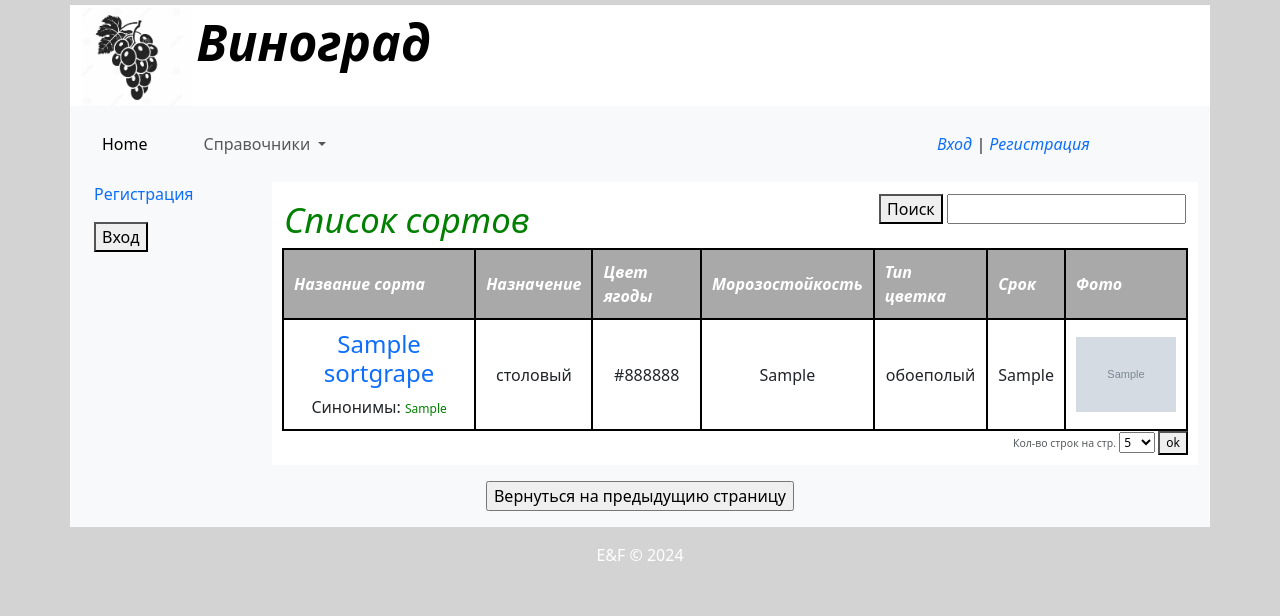
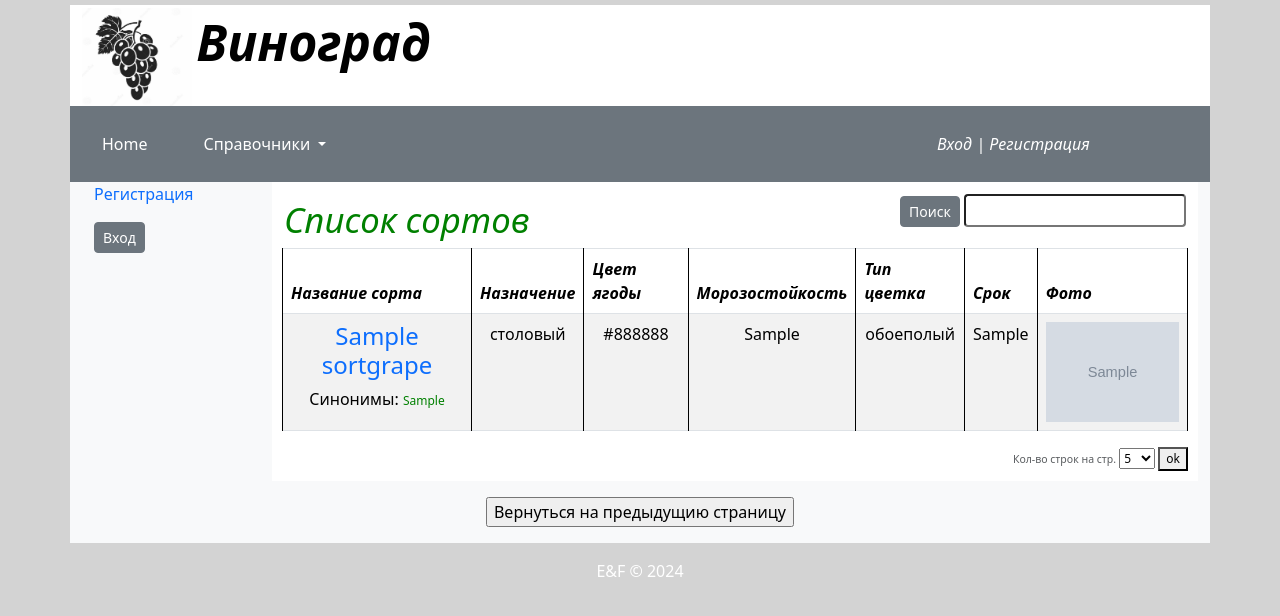
Before and after one commit to eskealexey/mygrape, a Django app: page /sorts/ in a window 1280 px wide. Shown: the top 616 px of the page. Run offline with Django 5.2, Linux system fonts and the light colour scheme; tables that the repository leaves empty hold one stand-in row (values such as "Sample post"); grey boxes marked "Sample" are stand-in pictures; some libraries are stand-ins or nearby versions.

Commit message:
приложение Grape. refactoring fronted, исправление поиска в справочнике сортов

```diff
--- a/grape/spravgrape/views.py
+++ b/grape/spravgrape/views.py
@@ -55,9 +55,10 @@ def found(request):
         if str_ == '':
             return render(request, 'spravgrape/found.html',context=context)
         else:
-            data = SortGrape.objects.filter(name__contains=str_).all()
+            # data = SortGrape.objects.filter(name__contains=str_).all()
+            data = SortGrape.objects.filter(name__icontains =str_).all()
             if not data:
-                data = SortGrape.objects.filter(alias__contains=str_).all()
+                data = SortGrape.objects.filter(alias__icontains=str_).all()
             context = {
                 'data': data,
             }
--- a/grape/templates/app/enter.html
+++ b/grape/templates/app/enter.html
@@ -4,9 +4,9 @@
 {% if request.user.is_authenticated %}
     <p><span style="color: #3b635d; font-size:12px ">Добро пожаловать,</span><br>
         {{ request.user.username}}</p>
-    <p><a href="{% url 'logout' %}"><button class="button">Выход</button></a></p>
+    <p><a href="{% url 'logout' %}"><button class="btn btn-secondary btn-sm">Выход</button></a></p>
 {% else %}
     <p><a href="{% url 'registration' %}">Регистрация</a></p>
-    <p><a href="{% url 'login' %}"><button class="button">Вход</button></a></p>
+    <p><a href="{% url 'login' %}"><button class="btn btn-secondary btn-sm">Вход</button></a></p>
 {% endif %}
 </aside>
--- a/grape/templates/index_template.html
+++ b/grape/templates/index_template.html
@@ -14,24 +14,24 @@
 <body>
     <header class="container-sm bg-white text-dark">
         <img src="{% static 'app/img/logo.png' %}" width="110px" height="auto"> <span class="logo">Виноград</span>
-        <div class="row align-items-center bg-light">
+        <div class="row align-items-center  bg-secondary text-white">
             <div class="col-sm-9">
-                <nav class="navbar navbar-expand-lg navbar-light bg-light">
+                <nav class="navbar navbar-expand-lg navbar-light bg-secondary">
                   <div class="container-fluid">
                     <div class="collapse navbar-collapse" id="navbarNavDropdown">
                       <ul class="navbar-nav">
                         <li class="nav-item">
-                          <a class="nav-link active" aria-current="page" href="/">Home</a>
+                          <a class="nav-link  text-white active" aria-current="page" href="/">Home</a>
                         </li>
                         {% if request.user.is_authenticated %}
                           <li class="nav-item">
-                          <a class="nav-link" href="/jornal/">Журнал работы</a>
+                          <a class="nav-link  text-white" href="/jornal/">Журнал работы</a>
                         </li>
                         {% else %}
                              <li class="nav-item"></li>
                         {% endif %}
                         <li class="nav-item dropdown">
-                          <a class="nav-link dropdown-toggle" href="#" id="navbarDropdownMenuLink" role="button" data-bs-toggle="dropdown" aria-expanded="false">
+                          <a class="nav-link dropdown-toggle  text-white" href="#" id="navbarDropdownMenuLink" role="button" data-bs-toggle="dropdown" aria-expanded="false">
                             Справочники
                           </a>
                           <ul class="dropdown-menu" aria-labelledby="navbarDropdownMenuLink">
@@ -49,9 +49,9 @@
             <div class="col-lg fst-italic">
 
            {% if request.user.is_authenticated %}
-                Добро пожаловать, <span style="font-weight: bold">{{ request.user.username}}</span>  |  <a href="{% url 'logout' %}">Выход</a>
+                Добро пожаловать, <span style="font-weight: bold">{{ request.user.username}}</span>  |  <a class="text-white" href="{% url 'logout' %}">Выход</a>
            {% else %}
-                <a href="{% url 'login' %}">Вход</a>  |  <a href="{% url 'registration' %}">Регистрация</a>
+                <a class="text-white" href="{% url 'login' %}">Вход</a>  |  <a class="text-white" href="{% url 'registration' %}">Регистрация</a>
            {% endif %}
 
             </div>
--- a/grape/templates/jornal/index_jornal.html
+++ b/grape/templates/jornal/index_jornal.html
@@ -1,9 +1,9 @@
 {% extends 'index_template.html' %}
 
 {% block content %}
-<article class="main">
+
 <h4>Посадочные места винограда</h4>
-<table id="table">
+<table class="table table-bordered table-striped">
     <thead>
     <tr>
         <th>№ п/п</th>
@@ -19,7 +19,7 @@
     {% endfor %}
     </tbody>
 </table>
-</article>
+
 {% endblock %}
 
 {% block left %}
--- a/grape/templates/jornal/left.html
+++ b/grape/templates/jornal/left.html
@@ -1,5 +1,3 @@
-
-
 
 <hr>
   <p><a href="/jornal/add_place">Добавить место</a></p>
--- a/grape/templates/spravgrape/found.html
+++ b/grape/templates/spravgrape/found.html
@@ -6,7 +6,7 @@
      {{ title }}
     </div>
 
-<table>
+<table class="table table-striped table-bordered table-hover table-condensed">
     <thead>
     <tr>
         <th>Название сорта</th>
--- a/grape/templates/spravgrape/grape_detail.html
+++ b/grape/templates/spravgrape/grape_detail.html
@@ -4,7 +4,7 @@
 <article class="main">
      <h3>Сорт {{ title }}</h3>
 <div class="sortable">
-    <table>
+    <table class="table table-bordered table-striped">
         <tr>
             <td width="40%">Синонимы:</td>
             <td width="60%"> {{ sort.alias }}</td>
--- a/grape/templates/spravgrape/grape_list.html
+++ b/grape/templates/spravgrape/grape_list.html
@@ -7,12 +7,12 @@
     </div>
     <div class="found">
         <form action="found" method="get">
-            <button type="submit">Поиск</button>
-            <input type="text" maxlength="20" name="find">
+            <button type="submit" class="btn btn-secondary btn-sm">Поиск</button>
+            <input class="form-control-sm" type="text" maxlength="20" name="find">
     </form>
 
     </div>
-<table>
+<table class="table table-striped table-bordered table-hover table-condensed">
     <thead>
     <tr>
         <th>Название сорта</th>
@@ -33,7 +33,7 @@
         <td>{{ grape.frozen_re }}</td>
         <td>{{ grape.get_type_fl_display }}</td>
         <td>{{ grape.srok }}</td>
-        <td><img src="/files/{{ grape.img_url }}" width="100px" ></td>
+        <td><img src="/files/{{ grape.img_url }}" width="auto" height="100px"></td>
     </tr>
 
     {% endfor %}
```
Also changed, not shown: grape/static/app/css/style_app.css (line endings or trailing spaces).
